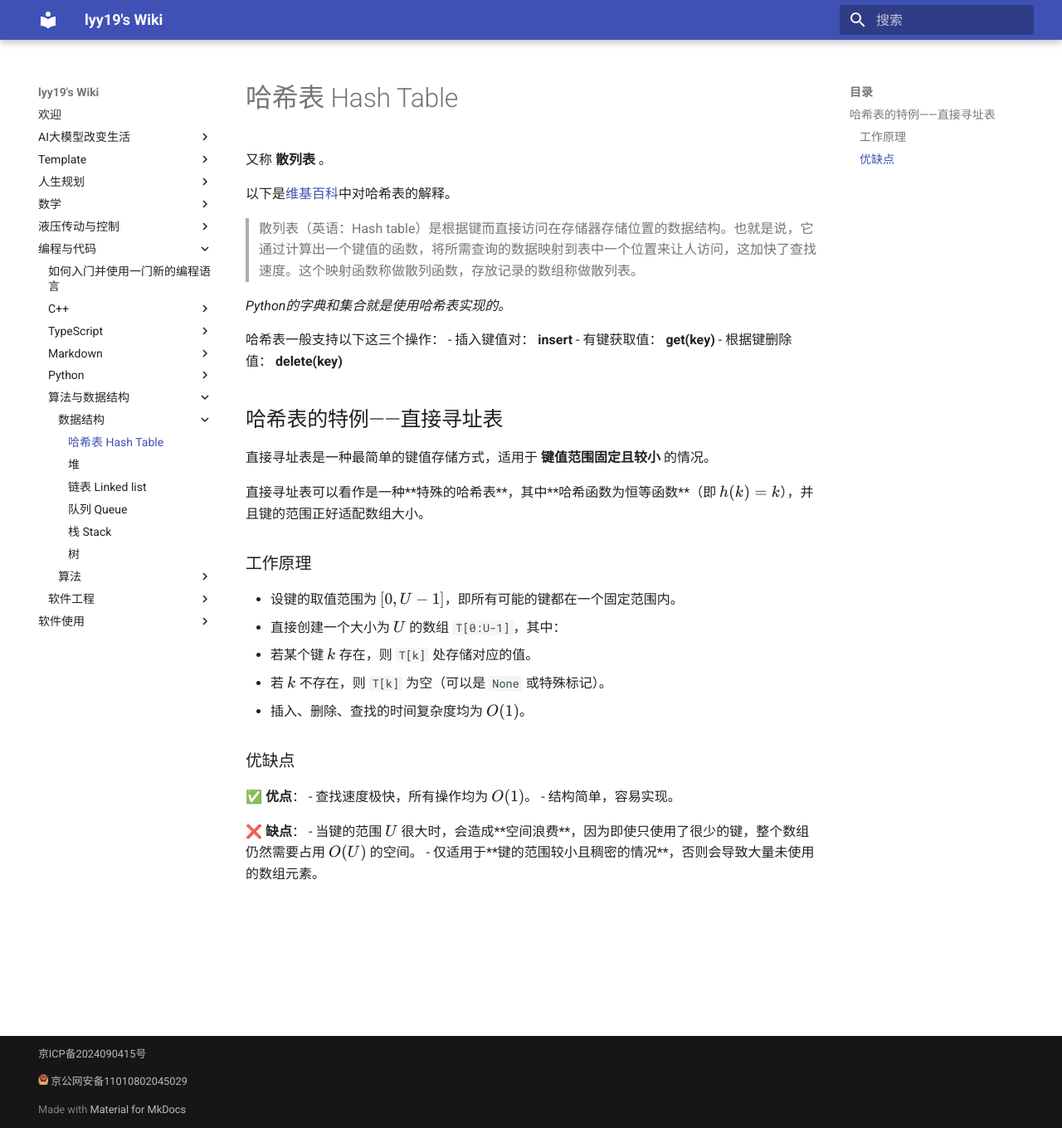
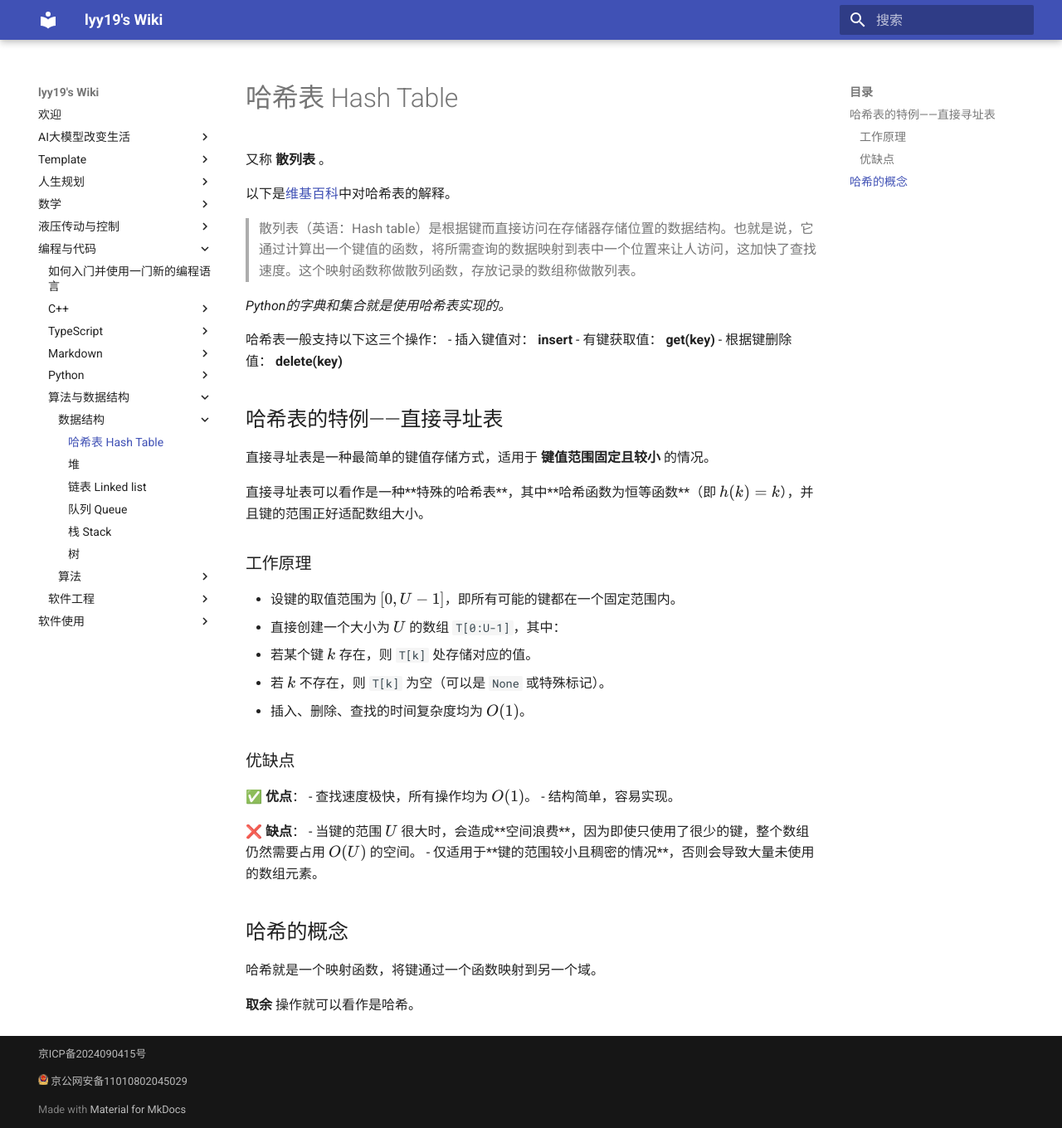
Before and after one commit to lyy1119/lyy1119.github.io, an MkDocs documentation site: the page built from docs/编程与代码/算法与数据结构/数据结构/hashTable.md, in a window 1280 px wide and 1360 px high. Shown: the whole window at 83% size. Built offline with MkDocs 1.6.1 and Material for MkDocs 9.7.7, drawn with Linux system fonts in a browser that asks for light colours.

Commit message:
write exp

```diff
--- a/docs/编程与代码/算法与数据结构/数据结构/hashTable.md
+++ b/docs/编程与代码/算法与数据结构/数据结构/hashTable.md
@@ -33,3 +33,10 @@
 ❌ **缺点**：
 - 当键的范围 \( U \) 很大时，会造成**空间浪费**，因为即使只使用了很少的键，整个数组仍然需要占用 \( O(U) \) 的空间。
 - 仅适用于**键的范围较小且稠密的情况**，否则会导致大量未使用的数组元素。
+
+
+## 哈希的概念
+
+哈希就是一个映射函数，将键通过一个函数映射到另一个域。
+
+**取余** 操作就可以看作是哈希。
```
